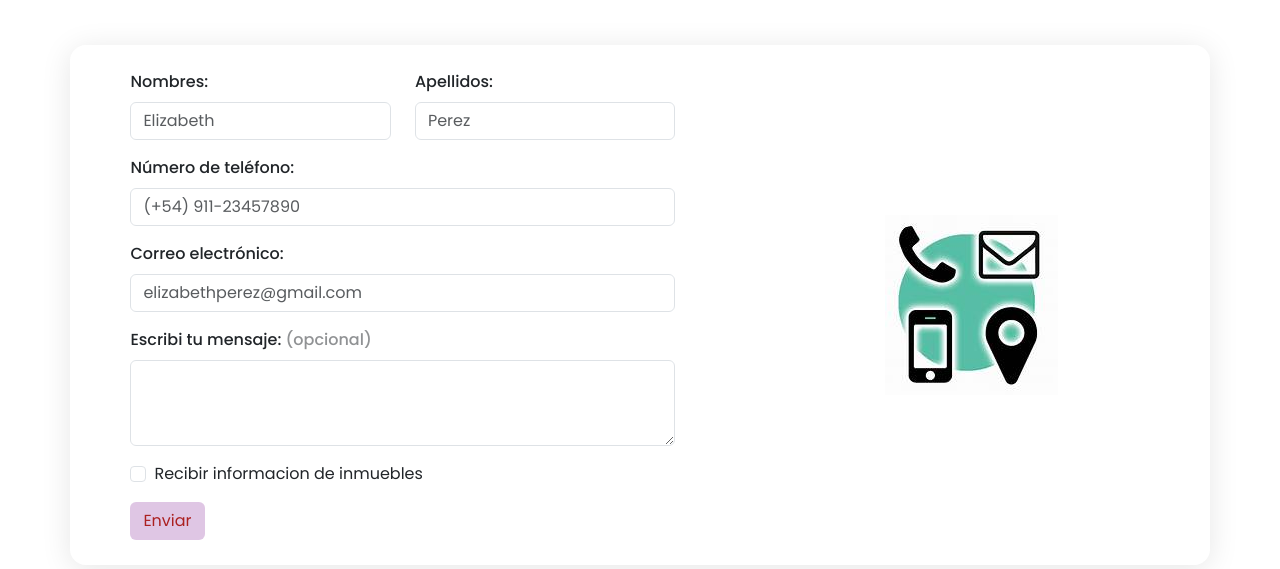
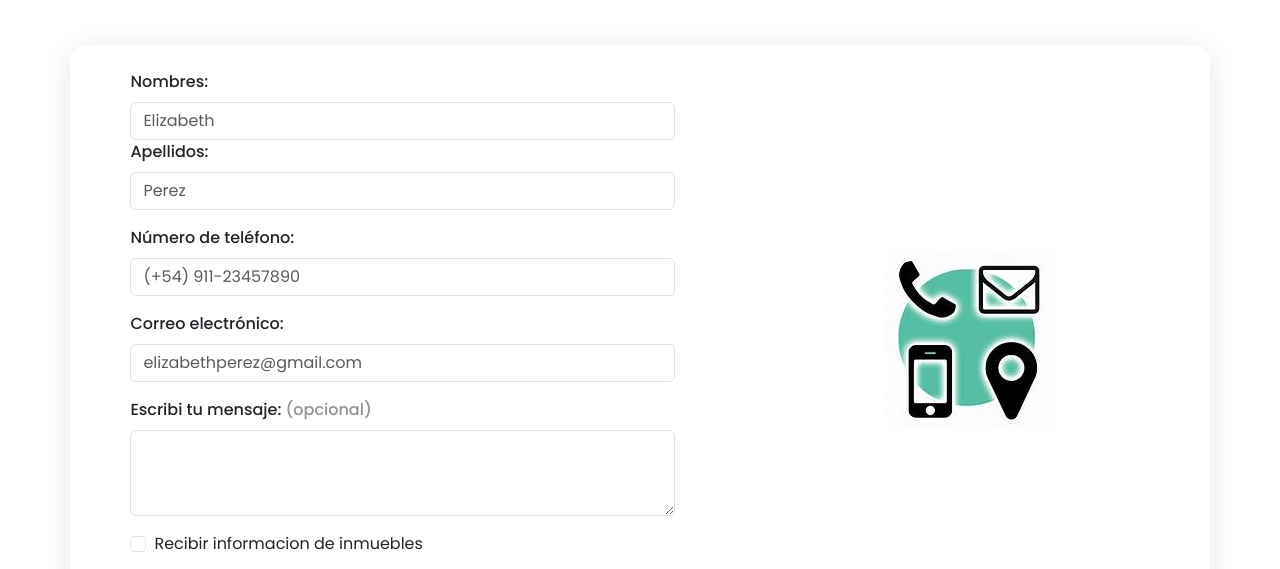
Before and after one commit to Lucas532-Argen/ENTREGA-FINAL-AIRB31, a plain HTML site: page paginas/contacto.html in a window 1280 px wide. Shown: the part 221-790 px from the top of the page. Drawn offline with nearby package versions, Linux system fonts and the light colour scheme.

Commit message:
resolviendo form

```diff
--- a/paginas/contacto.html
+++ b/paginas/contacto.html
@@ -83,7 +83,7 @@
                 <form class="pt-4 pb-4 col-md-6 justify-content-center mx-auto">
                     <div class="mb-3">
                         <!-- Nombre y apellido -->
-                        <div class="row">
+                        <div class="#">
                             <div class="col">
                                 <label for="formGroupExampleInput" class="form-label fw-medium">Nombres:</label>
                                 <input type="text" class="form-control" placeholder="Elizabeth"
@@ -154,7 +154,7 @@
                         </a>
                     </section>
                 </div>
-                <!-- fast acess  -->
+
                 <!-- fast acess -->
                 <div class="pt-3 col-md-2 mb-3">
                     <h5 class="text-dark text-center mb-4">Acceso rápido</h5>
```
